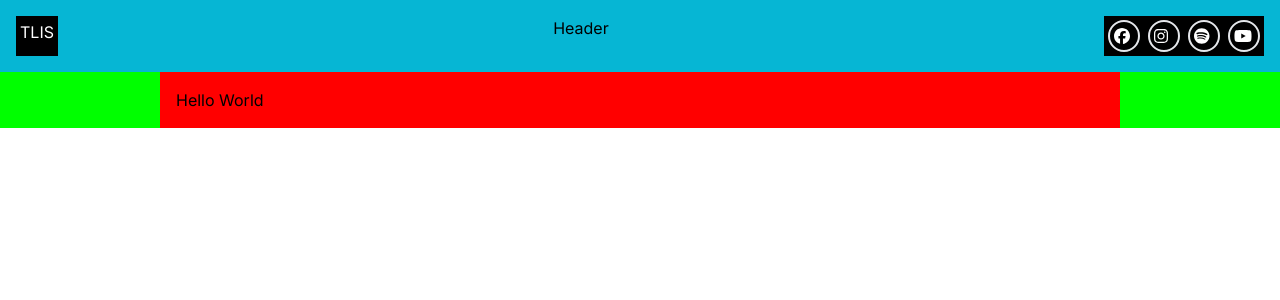
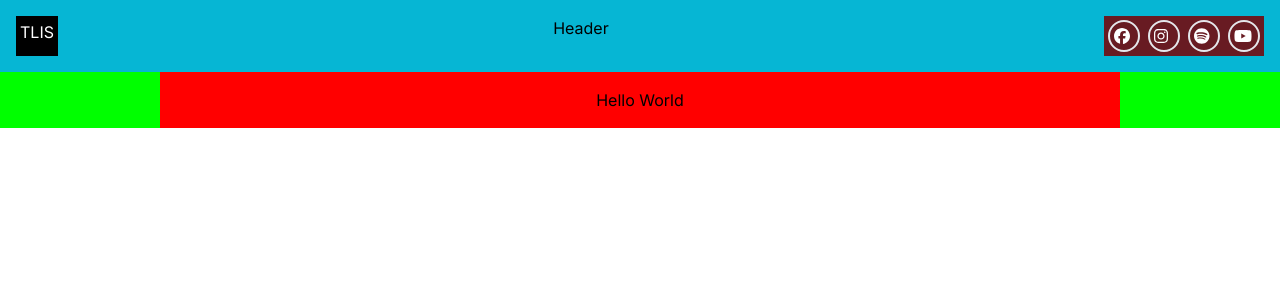
Before and after one commit to tlis-radio/cms-web, a Next.js app: page /pages/program in a window 1280 px wide. Shown: the top 300 px of the page. Built offline with nearby package versions, Linux system fonts and the light colour scheme.

Commit message:
hover on socials

```diff
--- a/src/app/pages/layout.tsx
+++ b/src/app/pages/layout.tsx
@@ -5,7 +5,7 @@ const ManagementLayout = ({ children, }: { children: React.ReactNode }) => {
       <>
          <Header />
          <div className='bg-[#00ff00] flex flex-row justify-center h-full w-full'>
-            <div className='bg-[#ff0000] p-4 w-full md:w-3/4 xl-custom:w-2/4 mx-1 sm:mx-0'>
+            <div className='bg-[#ff0000] p-4 w-full md:w-3/4 xl-custom:w-2/4 mx-1 sm:mx-0 text-center'>
                {children}
             </div>
          </div>
--- a/src/components/socials/index.tsx
+++ b/src/components/socials/index.tsx
@@ -32,7 +32,7 @@ const Socials = () => {
    }
 
    return (
-      <div className='bg-black flex p-1 gap-2'>
+      <div className='bg-[#681B22] flex p-1 gap-2'>
          {createSocialLinks()}
       </div>
    )
--- a/src/components/socials/social-link.tsx
+++ b/src/components/socials/social-link.tsx
@@ -9,7 +9,7 @@ type SocialLinkProps = {
 
 const SocialLink: FunctionComponent<SocialLinkProps> = ({ icon, redirectUrl }) => {
    return(
-      <a target='_blank' className='flex h-8 w-8 items-center text-white border-2 rounded-3xl p-1' href={redirectUrl}>
+      <a target='_blank' className='flex h-8 w-8 items-center text-white border-2 rounded-3xl p-1 hover:text-[#681B22] hover:bg-white transition-colors' href={redirectUrl}>
          <FontAwesomeIcon icon={icon} />
       </a>
    )
```
